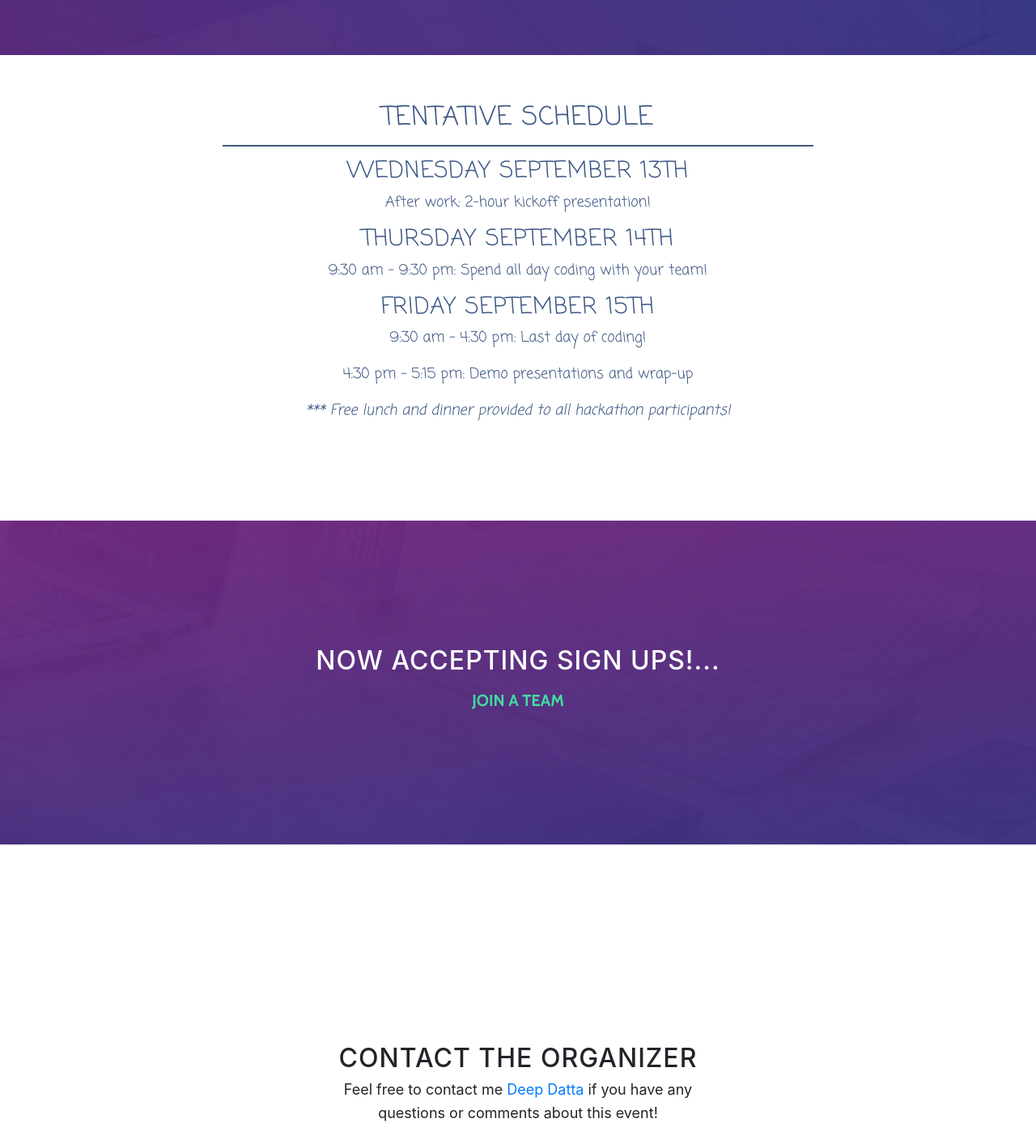
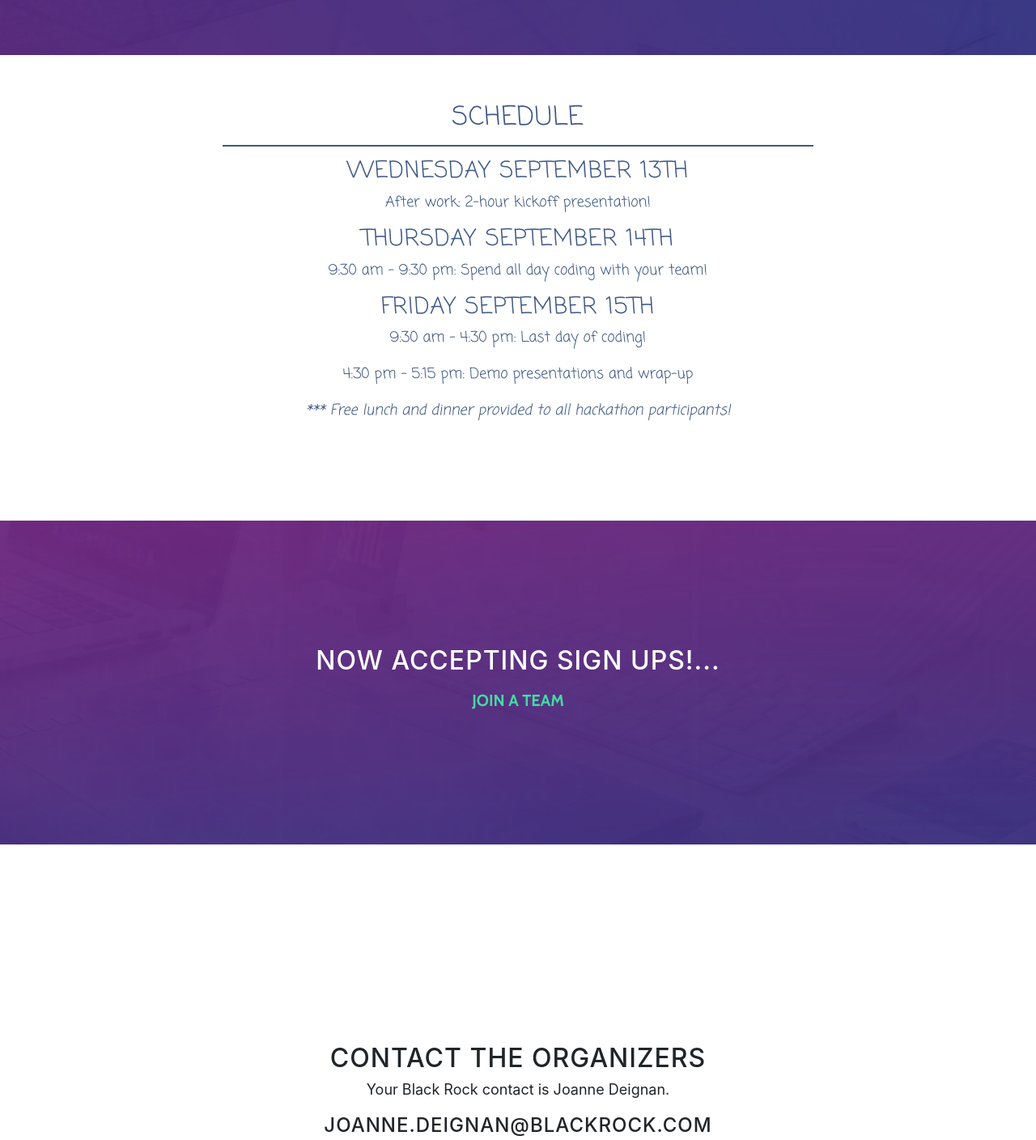
Before and after one commit to CodeAllianceOrg/blackrockevent, a website with bundled scripts: page index.html in a window 1280 px wide. Shown: the part 2073-3481 px from the top of the page at 81% size. Built offline with nearby package versions, Linux system fonts and the light colour scheme.

Commit message:
Update index.html

```diff
--- a/index.html
+++ b/index.html
@@ -106,7 +106,7 @@
         <div class="container">
             <div class="row">
                 <div class="col-lg-8 mx-auto">
-                    <h2>Tentative Schedule</h2>
+                    <h2>Schedule</h2>
                     <hr style="border: 1px solid #3e5885;" />
                     <h3>Wednesday September 13th</h3>
                     <p>After work: 2-hour kickoff presentation!</p>
@@ -126,7 +126,7 @@
         <div class="container">
             <div class="col-lg-8 mx-auto">
                 <h2>Now accepting sign ups!...</h2>
-                <a href="https://blackrock.benevity.org/volunteer/921" class="btn btn-default btn-lg">Join a team</a>
+                <a href="https://goo.gl/forms/NyVJIV9n8VpQXPCQ2" class="btn btn-default btn-lg">Join a team</a>
             </div>
         </div>
     </section>
@@ -136,7 +136,9 @@
         <div class="container">
             <div class="row">
                 <div class="col-lg-8 mx-auto">
-                    <h2>Contact the Organizer</h2>
+                    <h2>Contact the Organizers</h2>
+                    <p>Your Black Rock contact is Joanne Deignan.</p>
+                    <h4>joanne.deignan@blackrock.com</h4>
                     <p>Feel free to contact me <a href="mailto:deepd@benetech.org?subject=Code Sprint for BlackRock">Deep Datta</a> if you have any <br /> questions or comments about this event!</p>
                     <h4>deepd@benetech.org</h4>
                     <ul class="list-inline banner-social-buttons">
```
